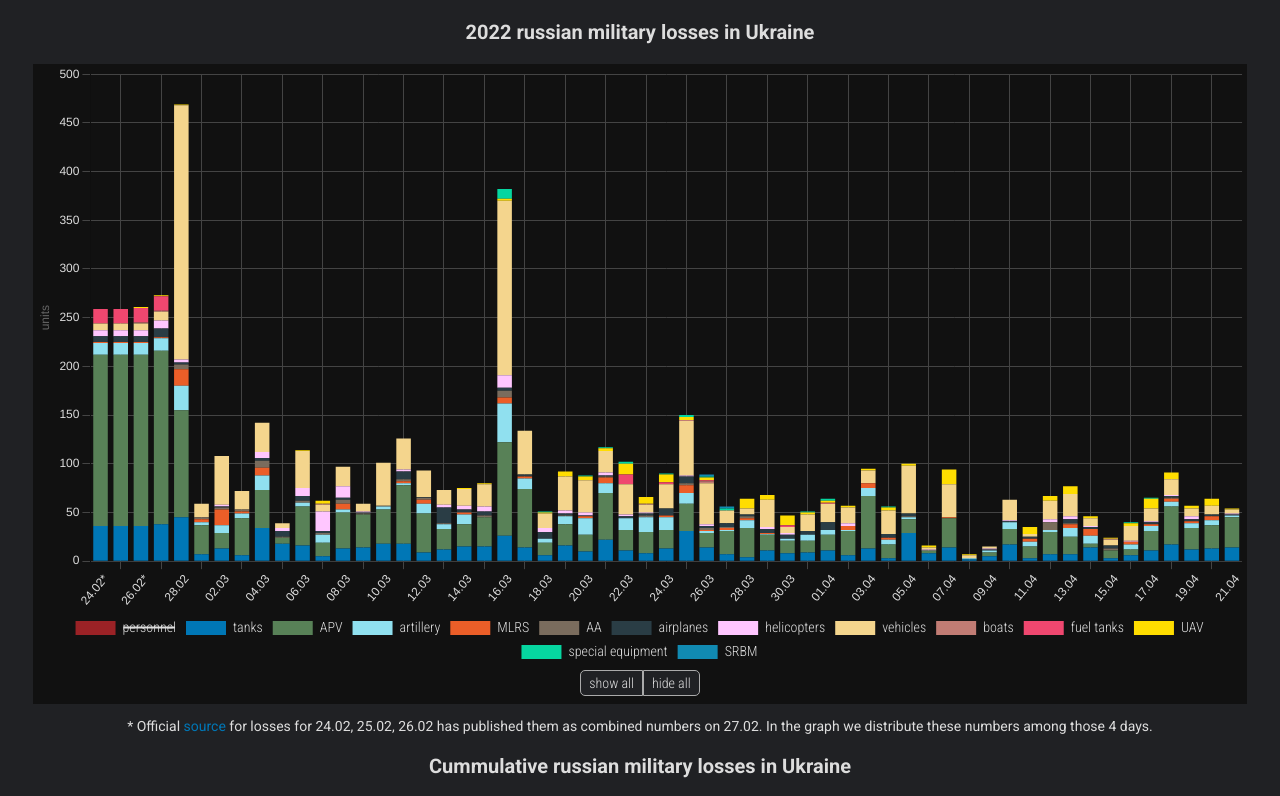
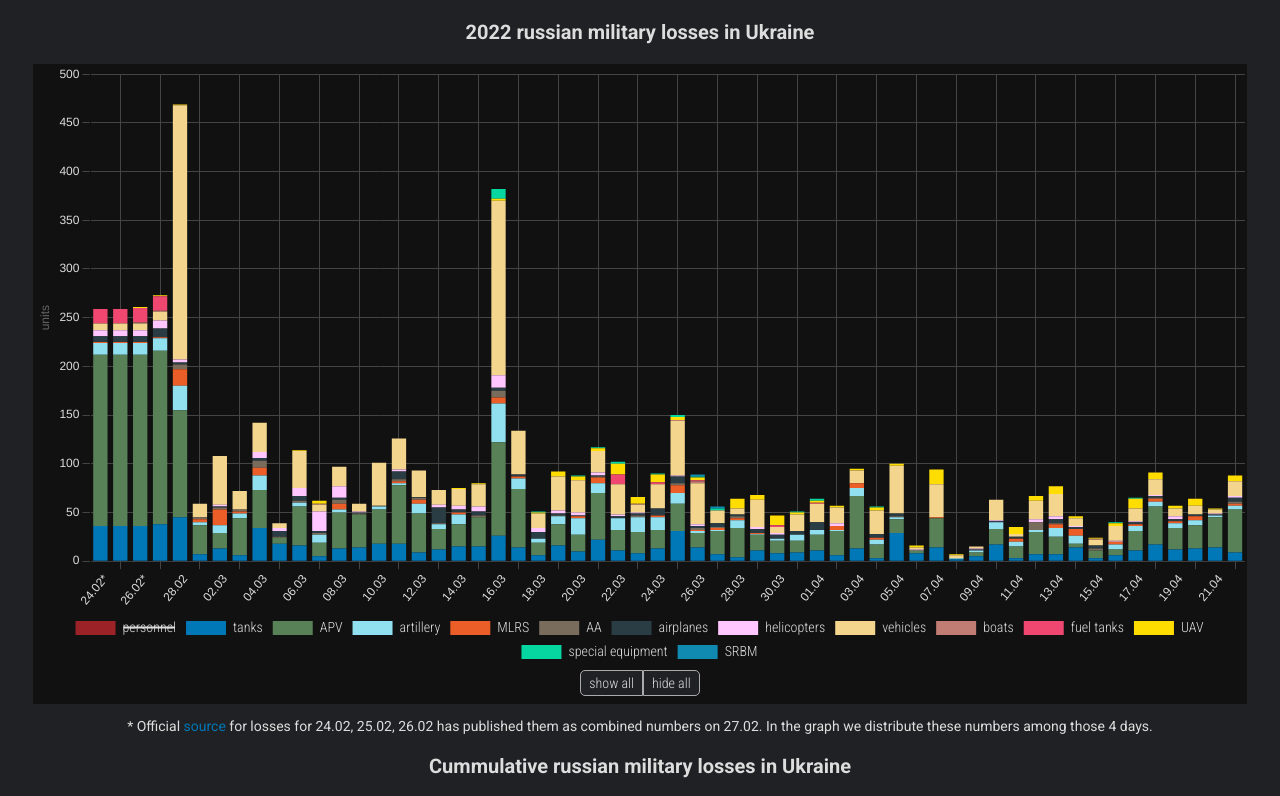
Before and after one commit to alexopus/rulosses, a plain HTML site: page index.html in a window 1280 px wide. Shown: the top 796 px of the page. Drawn offline with Linux system fonts and the light colour scheme.

Commit message:
2022-04-22

```diff
--- a/index.html
+++ b/index.html
@@ -1293,6 +1293,26 @@
             <a target="_blank" href="https://www.mil.gov.ua/news/2022/04/21/vid-pochatku-povnomasshtabnoi-vijni-proti-ukraini-rosiya-vzhe-vtratila-majzhe-400-artilerijskih-sistem-znishheno-136-rszv-voroga-%E2%80%92-generalnij-shtab-zs-ukraini/">source</a>
           </td>
         </tr>
+        <tr>
+          <td class="hdr">2022-04-22</td>
+          <td>21200</td>
+          <td>838</td>
+          <td>2162</td>
+          <td>397</td>
+          <td>138</td>
+          <td>69</td>
+          <td>176</td>
+          <td>153</td>
+          <td>1523</td>
+          <td>8</td>
+          <td>76</td>
+          <td>172</td>
+          <td>27</td>
+          <td>4</td>
+          <td class="src">
+            <a target="_blank" href="https://www.mil.gov.ua/news/2022/04/22/vtrati-rosijskih-okupantiv-stanovlyat-176-litakiv-ta-153-vertoloti-znishheno-ponad-1520-odinicz-avtomobilnoi-tehniki-%E2%80%93-generalnij-shtab-zs-ukraini/">source</a>
+          </td>
+        </tr>
       </table>
     </div>
   </div>
@@ -1309,7 +1329,7 @@
       '28.03', '29.03', '30.03', '31.03', '01.04', '02.04', '03.04',
       '04.04', '05.04', '06.04', '07.04', '08.04', '09.04', '10.04',
       '11.04', '12.04', '13.04', '14.04', '15.04', '16.04', '17.04',
-      '18.04', '19.04', '20.04', '21.04'
+      '18.04', '19.04', '20.04', '21.04', '22.04'
     ];
 
     const personnelData = [
@@ -1321,7 +1341,7 @@
       400, 200, 100, 200, 200, 100, 200,
       300, 200, 100, 300, 100, 100, 200,
       200, 100, 200, 100, 100, 100, 200,
-      300, 200, 100, 100
+      300, 200, 100, 100, 200
     ];
 
     const tanksData = [
@@ -1333,7 +1353,7 @@
       4, 11, 8, 9, 11, 6, 13,
       3, 29, 8, 14, 2, 5, 17,
       3, 7, 7, 14, 3, 6, 11,
-      17, 12, 13, 14
+      17, 12, 13, 14, 9
     ];
 
     const apvData = [
@@ -1345,7 +1365,7 @@
       30, 16, 13, 12, 16, 25, 54,
       14, 14, 3, 30, 0, 4, 16,
       12, 23, 18, 4, 8, 6, 20,
-      39, 22, 24, 31
+      39, 22, 24, 31, 44
     ];
 
     const artilleryData = [
@@ -1357,7 +1377,7 @@
       8, 1, 2, 6, 5, 1, 8,
       5, 2, 0, 0, 1, 2, 7,
       5, 2, 9, 8, 0, 5, 5,
-      5, 5, 5, 2
+      5, 5, 5, 2, 4
     ];
 
     const mlrsData = [
@@ -1369,7 +1389,7 @@
       2, 1, 0, 0, 0, 4, 5,
       2, 0, 0, 1, 0, 0, 0,
       3, 0, 4, 7, 0, 3, 2,
-      3, 2, 4, 0
+      3, 2, 4, 0, 2
     ];
 
     const aaData = [
@@ -1381,7 +1401,7 @@
       2, 0, 0, 0, 0, 0, 0,
       0, 1, 0, 0, 0, 0, 0,
       0, 8, 1, 0, 2, 0, 0,
-      1, 0, 0, 0
+      1, 0, 0, 0, 2
     ];
 
     const planesData = [
@@ -1393,7 +1413,7 @@
       2, 4, 4, 4, 8, 0, 0,
       4, 3, 0, 0, 0, 1, 1,
       2, 0, 4, 2, 3, 0, 2,
-      2, 2, 2, 1
+      2, 2, 2, 1, 4
     ];
 
     const helicoptersData = [
@@ -1405,7 +1425,7 @@
       0, 2, 2, 0, 0, 3, 0,
       0, 0, 1, 0, 0, 1, 1,
       0, 3, 3, 1, 0, 1, 1,
-      1, 3, 0, 1
+      1, 3, 0, 1, 2
     ];
 
     const vehiclesData = [
@@ -1417,7 +1437,7 @@
       6, 28, 6, 17, 19, 16, 13,
       24, 49, 2, 34, 3, 2, 21,
       3, 19, 23, 8, 6, 15, 13,
-      16, 8, 9, 4
+      16, 8, 9, 4, 15
     ];
 
     const boatsData = [
@@ -1429,7 +1449,7 @@
       0, 0, 0, 0, 0, 0, 0,
       0, 0, 0, 0, 0, 0, 0,
       0, 0, 0, 0, 1, 0, 0,
-      0, 0, 0, 0
+      0, 0, 0, 0, 0
     ];
 
     const fuelTanksData = [
@@ -1441,7 +1461,7 @@
       0, 0, 2, 0, 1, 0, 0,
       0, 0, 0, 0, 0, 0, 0,
       0, 0, 0, 0, 0, 0, 0,
-      0, 0, 0, 0
+      0, 0, 0, 0, 0
     ];
 
     const uavData = [
@@ -1453,7 +1473,7 @@
       10, 5, 10, 2, 2, 2, 2,
       3, 2, 2, 15, 1, 0, 0,
       7, 5, 8, 2, 1, 3, 10,
-      7, 3, 7, 1
+      7, 3, 7, 1, 6
     ];
 
     const specialData = [
@@ -1465,7 +1485,7 @@
       0, 0, 0, 1, 2, 0, 0,
       1, 0, 0, 0, 0, 0, 0,
       0, 0, 0, 0, 0, 1, 1,
-      0, 0, 0, 0
+      0, 0, 0, 0, 0
     ];
 
     const srbmData = [
@@ -1477,7 +1497,7 @@
       0, 0, 0, 0, 0, 0, 0,
       0, 0, 0, 0, 0, 0, 0,
       0, 0, 0, 0, 0, 0, 0,
-      0, 0, 0, 0
+      0, 0, 0, 0, 0
     ];
 
     const data = {
```
